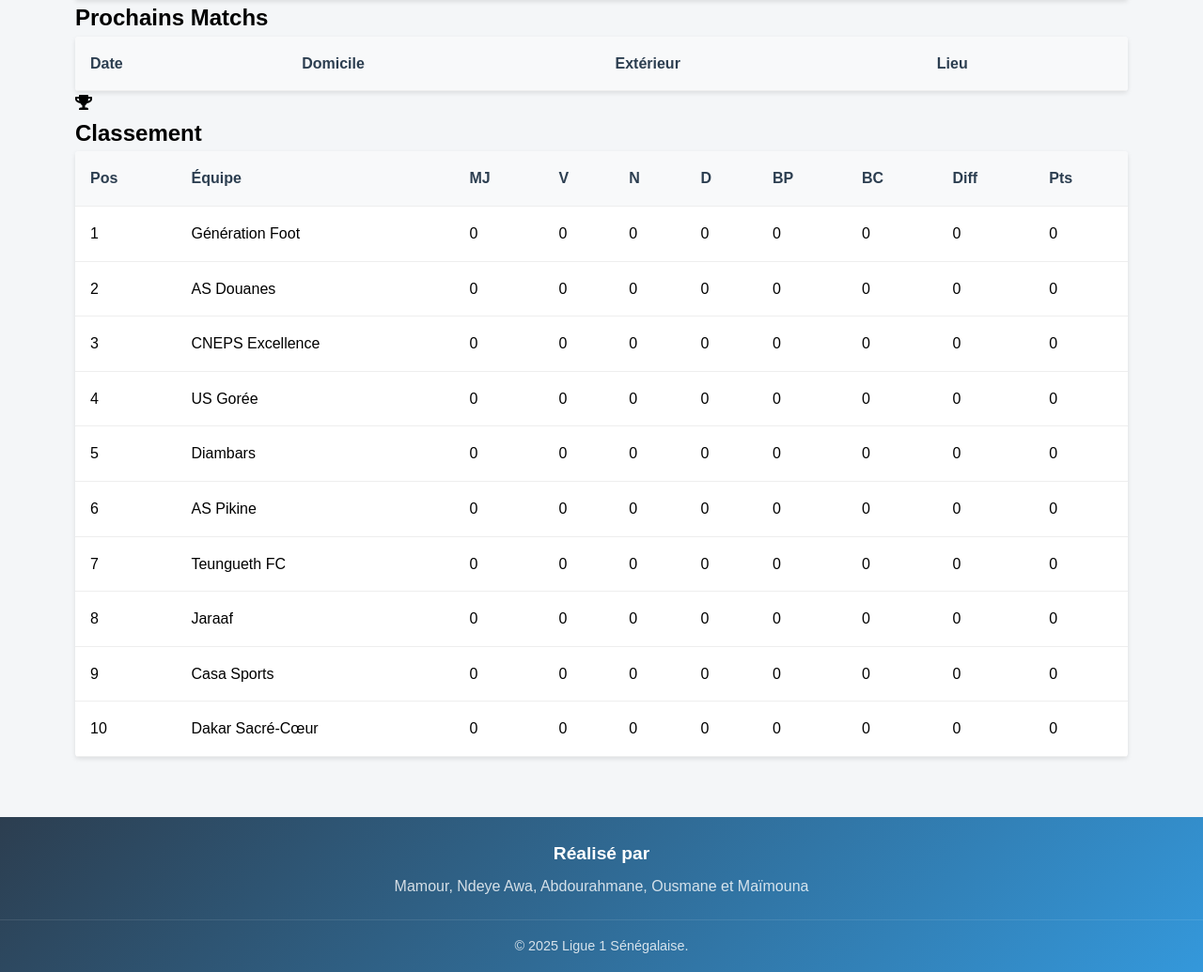
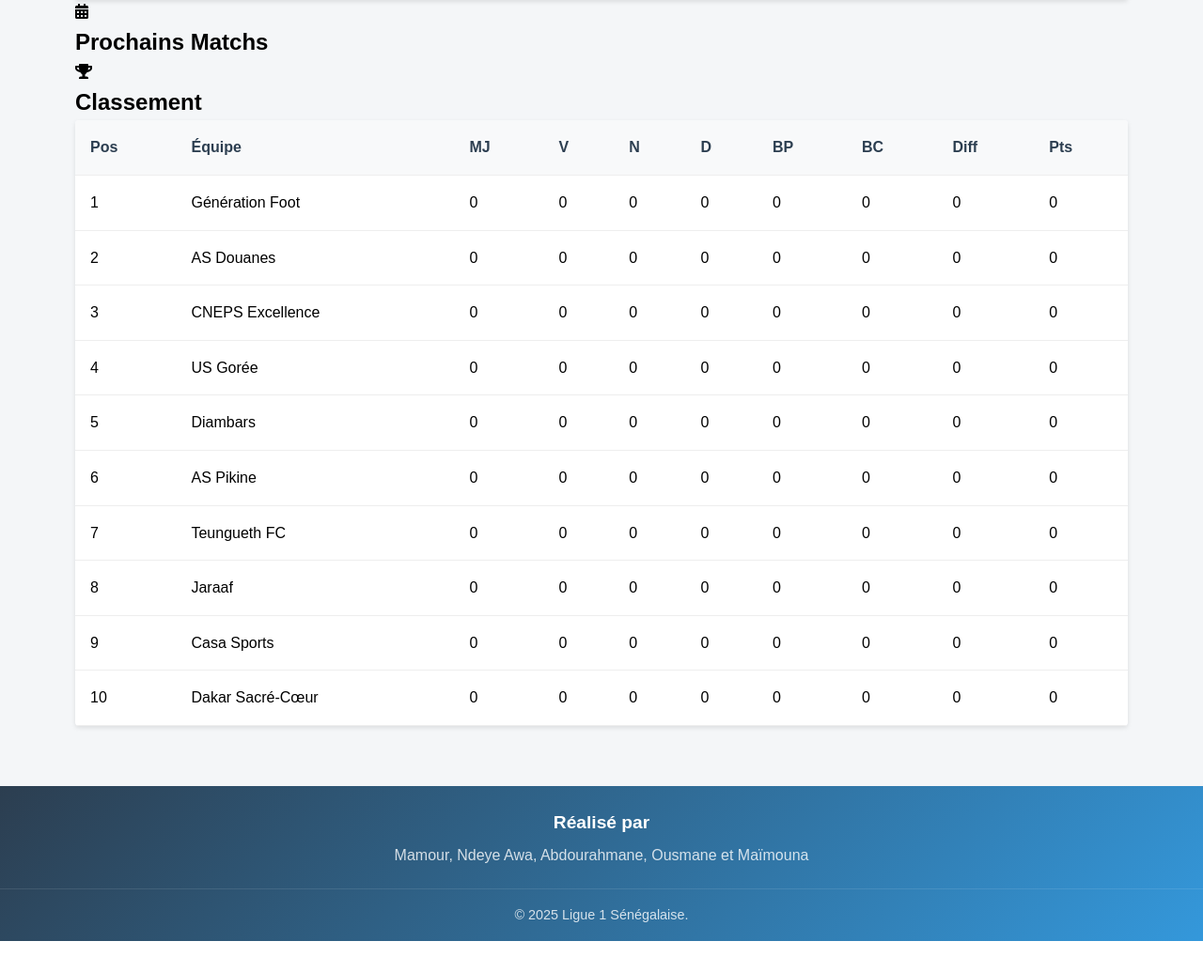
Before and after one commit to mamour-dx/Ligue1SN, a PHP site: page / in a window 1280 px wide. Shown: the part 231-1266 px from the top of the page at 94% size. After the commit the page ends 1233 px from the top, so only its background shows below. Run offline with PHP 8.4, Linux system fonts and the light colour scheme; data comes from the database, SQL or seed files in the repository; data that the repository does not hold is empty.

Commit message:
desgin accueil

```diff
--- a/app/index.php
+++ b/app/index.php
@@ -74,28 +74,37 @@ include 'includes/header.php';
         </table>
     </section>
 
-    <section class="upcoming-matches">
-        <h2>Prochains Matchs</h2>
-        <table>
-            <thead>
-                <tr>
-                    <th>Date</th>
-                    <th>Domicile</th>
-                    <th>Extérieur</th>
-                    <th>Lieu</th>
-                </tr>
-            </thead>
-            <tbody>
-                <?php foreach ($prochains_matchs as $match): ?>
-                <tr>
-                    <td><?= date('d/m/Y H:i', strtotime($match['date_heure'])) ?></td>
-                    <td><?= htmlspecialchars($match['equipe_domicile_nom']) ?></td>
-                    <td><?= htmlspecialchars($match['equipe_exterieur_nom']) ?></td>
-                    <td><?= htmlspecialchars($match['lieu']) ?></td>
-                </tr>
-                <?php endforeach; ?>
-            </tbody>
-        </table>
+    <section class="home-section">
+        <div class="section-header">
+            <i class="fas fa-calendar-alt"></i>
+            <h2>Prochains Matchs</h2>
+        </div>
+
+        <div class="matches-grid">
+            <?php foreach ($prochains_matchs as $match): ?>
+                <div class="match-card">
+                    <div class="match-date">
+                        <i class="far fa-clock"></i>
+                        <?= date('d/m/Y H:i', strtotime($match['date_heure'])) ?>
+                    </div>
+                    <div class="match-teams">
+                        <div class="team">
+                            <div class="team-name"><?= htmlspecialchars($match['equipe_domicile_nom']) ?></div>
+                            <div>Domicile</div>
+                        </div>
+                        <div class="versus">VS</div>
+                        <div class="team">
+                            <div class="team-name"><?= htmlspecialchars($match['equipe_exterieur_nom']) ?></div>
+                            <div>Extérieur</div>
+                        </div>
+                    </div>
+                    <div class="match-venue">
+                        <i class="fas fa-map-marker-alt"></i>
+                        <?= htmlspecialchars($match['lieu']) ?>
+                    </div>
+                </div>
+            <?php endforeach; ?>
+        </div>
     </section>
 
     <section class="standings">
```
